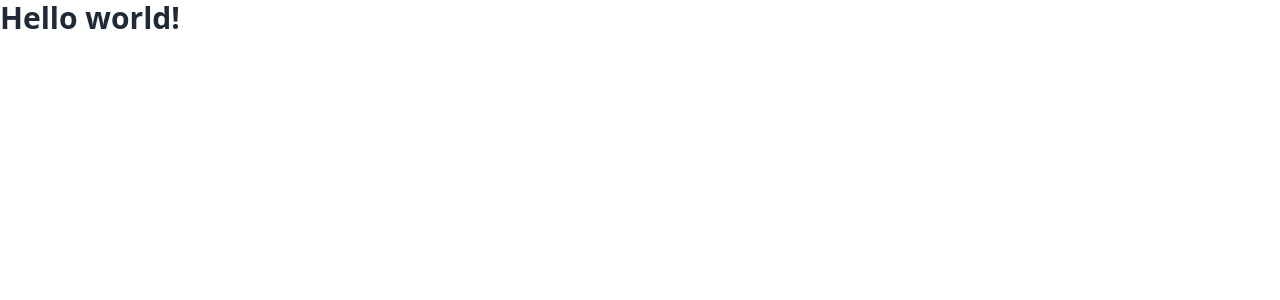
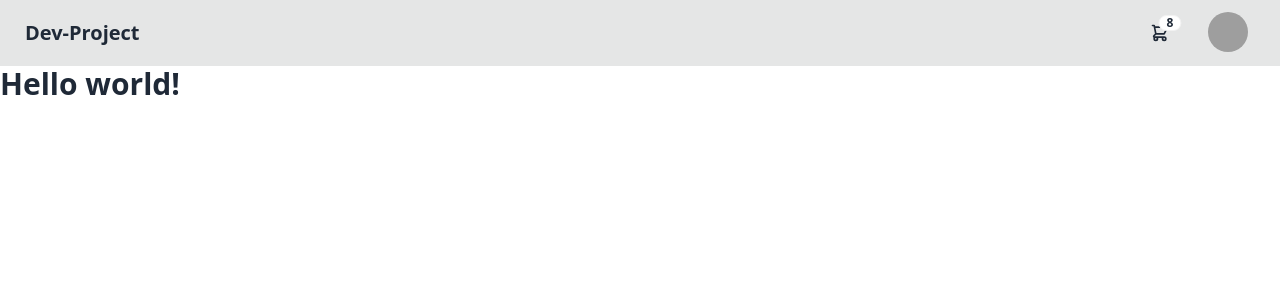
Before and after one commit to TrapFish/devTinder, a React (Vite) app: page / in a window 1280 px wide. Shown: the top 300 px of the page. Built offline with nearby package versions, Linux system fonts and the light colour scheme; grey boxes are pictures that could not be loaded.

Commit message:
tailwind header

```diff
--- a/src/App.jsx
+++ b/src/App.jsx
@@ -4,7 +4,64 @@
   const [count, setCount] = useState(0)
 
   return (
-    <>
+    <><div className="navbar bg-base-300">
+    <div className="flex-1">
+      <a className="btn btn-ghost text-xl">Dev-Project</a>
+    </div>
+    <div className="flex-none">
+      <div className="dropdown dropdown-end">
+        <div tabIndex={0} role="button" className="btn btn-ghost btn-circle">
+          <div className="indicator">
+            <svg
+              xmlns="http://www.w3.org/2000/svg"
+              className="h-5 w-5"
+              fill="none"
+              viewBox="0 0 24 24"
+              stroke="currentColor">
+              <path
+                strokeLinecap="round"
+                strokeLinejoin="round"
+                strokeWidth="2"
+                d="M3 3h2l.4 2M7 13h10l4-8H5.4M7 13L5.4 5M7 13l-2.293 2.293c-.63.63-.184 1.707.707 1.707H17m0 0a2 2 0 100 4 2 2 0 000-4zm-8 2a2 2 0 11-4 0 2 2 0 014 0z" />
+            </svg>
+            <span className="badge badge-sm indicator-item">8</span>
+          </div>
+        </div>
+        <div
+          tabIndex={0}
+          className="card card-compact dropdown-content bg-base-100 z-[1] mt-3 w-52 shadow">
+          <div className="card-body">
+            <span className="text-lg font-bold">8 Items</span>
+            <span className="text-info">Subtotal: $999</span>
+            <div className="card-actions">
+              <button className="btn btn-primary btn-block">View cart</button>
+            </div>
+          </div>
+        </div>
+      </div>
+      <div className="dropdown dropdown-end mx-5">
+        <div tabIndex={0} role="button" className="btn btn-ghost btn-circle avatar">
+          <div className="w-10 rounded-full">
+            <img
+              alt="Tailwind CSS Navbar component"
+              src="https://img.daisyui.com/images/stock/photo-1534528741775-53994a69daeb.webp" />
+          </div>
+        </div>
+        <ul
+          tabIndex={0}
+          className="menu menu-sm dropdown-content bg-base-100 rounded-box z-[1] mt-3 w-52 p-2 shadow">
+          <li>
+            <a className="justify-between">
+              Profile
+              <span className="badge">New</span>
+            </a>
+          </li>
+          <li><a>Settings</a></li>
+          <li><a>Logout</a></li>
+        </ul>
+      </div>
+    </div>
+  </div>
       <h1 className="text-3xl font-bold ">
         Hello world!
       </h1>
```
